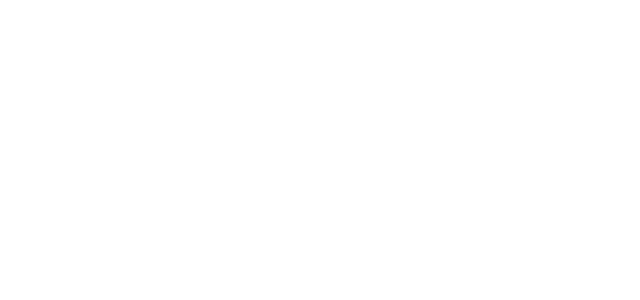
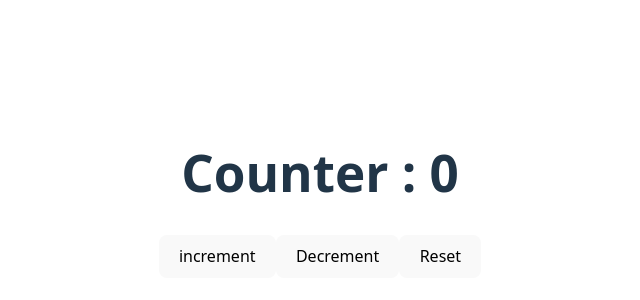
Before and after one commit to Pooja184/Awdiz-React, a React (Vite) app in the folder Day4-01-08/: page /reducer in a window 1280 px wide. Before the commit this address had no page. Shown: the part 206-506 px from the top of the page, without its empty margins (320-960 px from the left). Built offline with nearby package versions, Linux system fonts and the light colour scheme.

Commit message:
useReducer hook

```diff
--- /dev/null
+++ b/Day4-01-08/src/20aug/Reducer.jsx
@@ -0,0 +1,32 @@
+import React, { useReducer } from "react";
+
+const Reducer = () => {
+  const reducer = (state,action) => {
+    // console.log(state)
+    // console.log(action,"action")
+    switch (action.type) {
+      case "increment":
+        return { ...state, count: state.count + 1 };
+      case "decrement":
+        return { ...state, count: state.count - 1 };
+      case "reset":
+        return { ...state, count: (state.count = 0) };
+      default:
+        return state;
+    }
+  };
+
+  const initialState = { count: 0 };
+  const [state, dispatch] = useReducer(reducer, initialState);
+//   console.log(state,"state", dispatch,"dis")
+  return (
+    <div>
+      <h1>Counter : {state.count}</h1>
+      <button onClick={()=>dispatch({type:"increment"})}>increment</button>
+      <button onClick={()=>dispatch({type:"decrement"})}>Decrement</button>
+      <button onClick={()=>dispatch({type:"reset"})}>Reset</button>
+    </div>
+  );
+};
+
+export default Reducer;
--- a/Day4-01-08/src/App.jsx
+++ b/Day4-01-08/src/App.jsx
@@ -7,6 +7,7 @@
 import AllProducts from './pages/AllProducts'
 import UseMemo from './10aug/UseMemo'
 import UseReducer from './13aug/UseReducer'
+import Reducer from './20aug/Reducer'
 
 function App() {
 
@@ -19,6 +20,8 @@
         <Route path='/allproducts' element={<AllProducts/>}/>
         <Route path='/usememo' element={<UseMemo/>}/>
         <Route path='/usereducer' element={<UseReducer/>}/>
+        <Route path='/reducer' element={<Reducer/>}/>
+
 
       </Routes>
     </>
```
